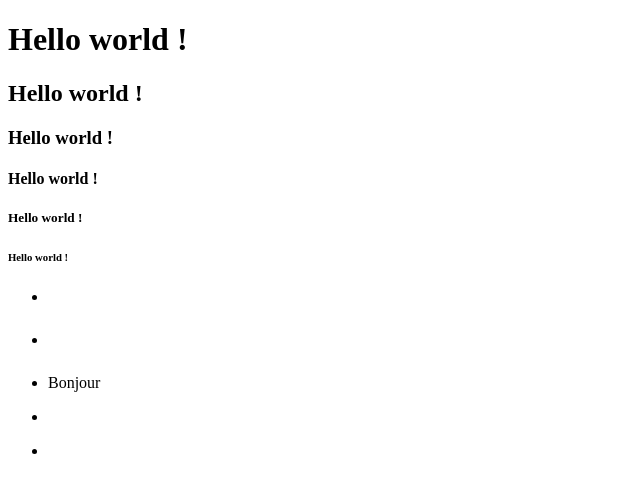
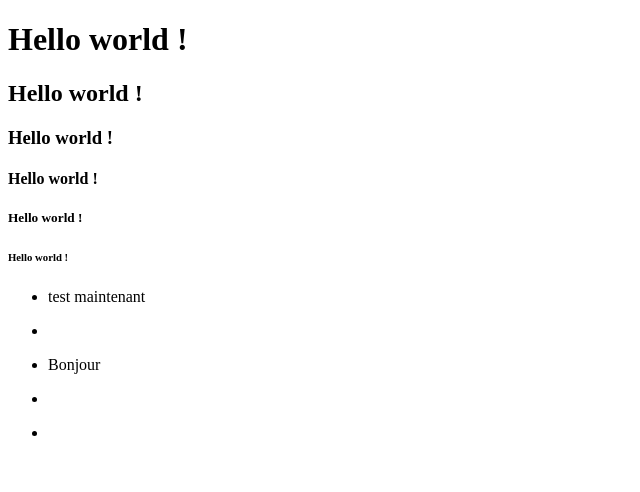
Before and after one commit to air-312/cda_test, a plain HTML site: page index.html in a window 1280 px wide. Shown: the whole page, without its empty margins (0-640 px from the left). Drawn offline with Linux system fonts and the light colour scheme.

Commit message:
ajout vers github

```diff
--- a/index.html
+++ b/index.html
@@ -16,7 +16,7 @@
     <ul>
       <li>
         <p></p>
-        <p class="toto"></p>
+        <p class="toto">test maintenant</p>
       </li>
       <li>
         <p></p>
```
